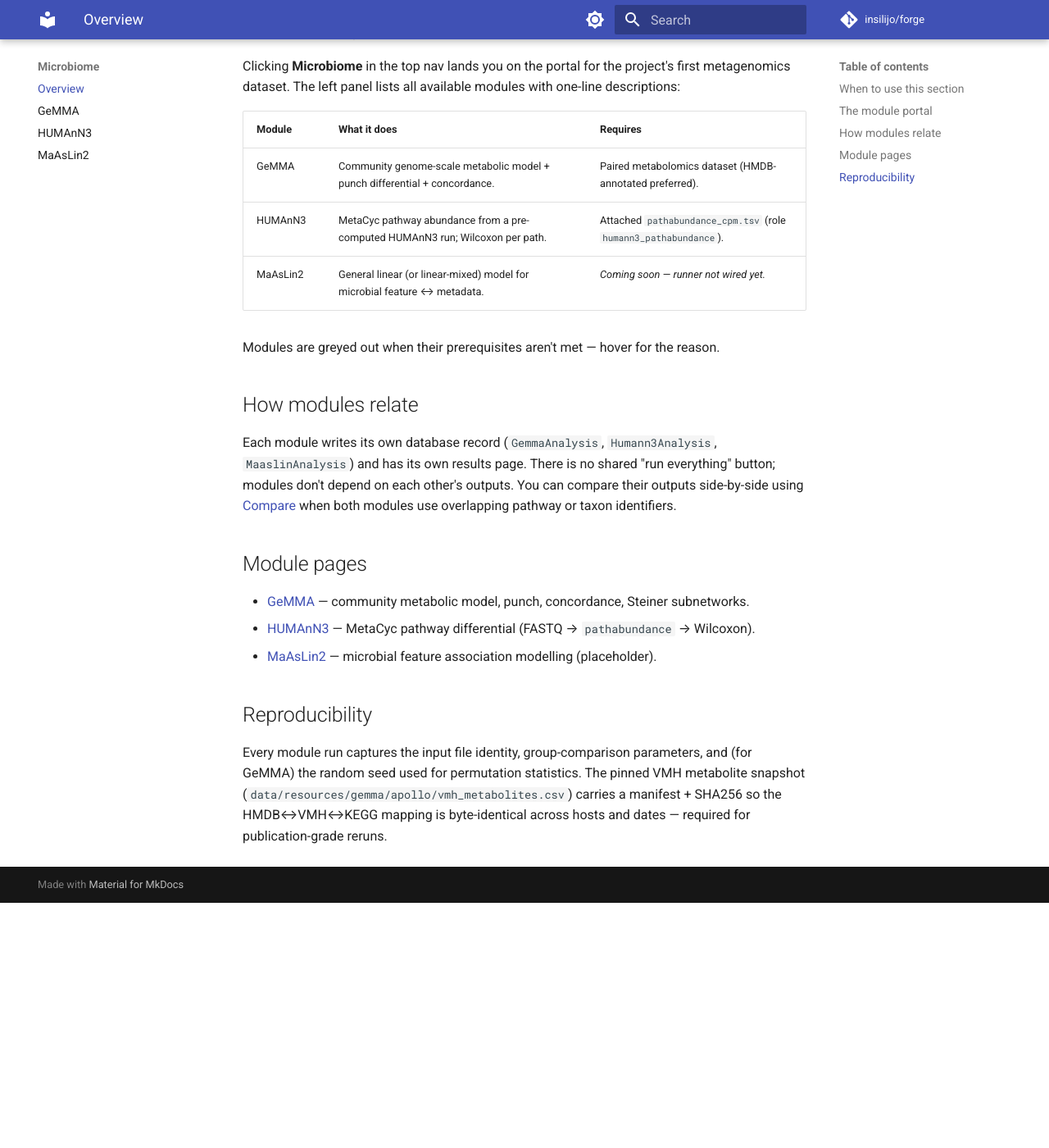
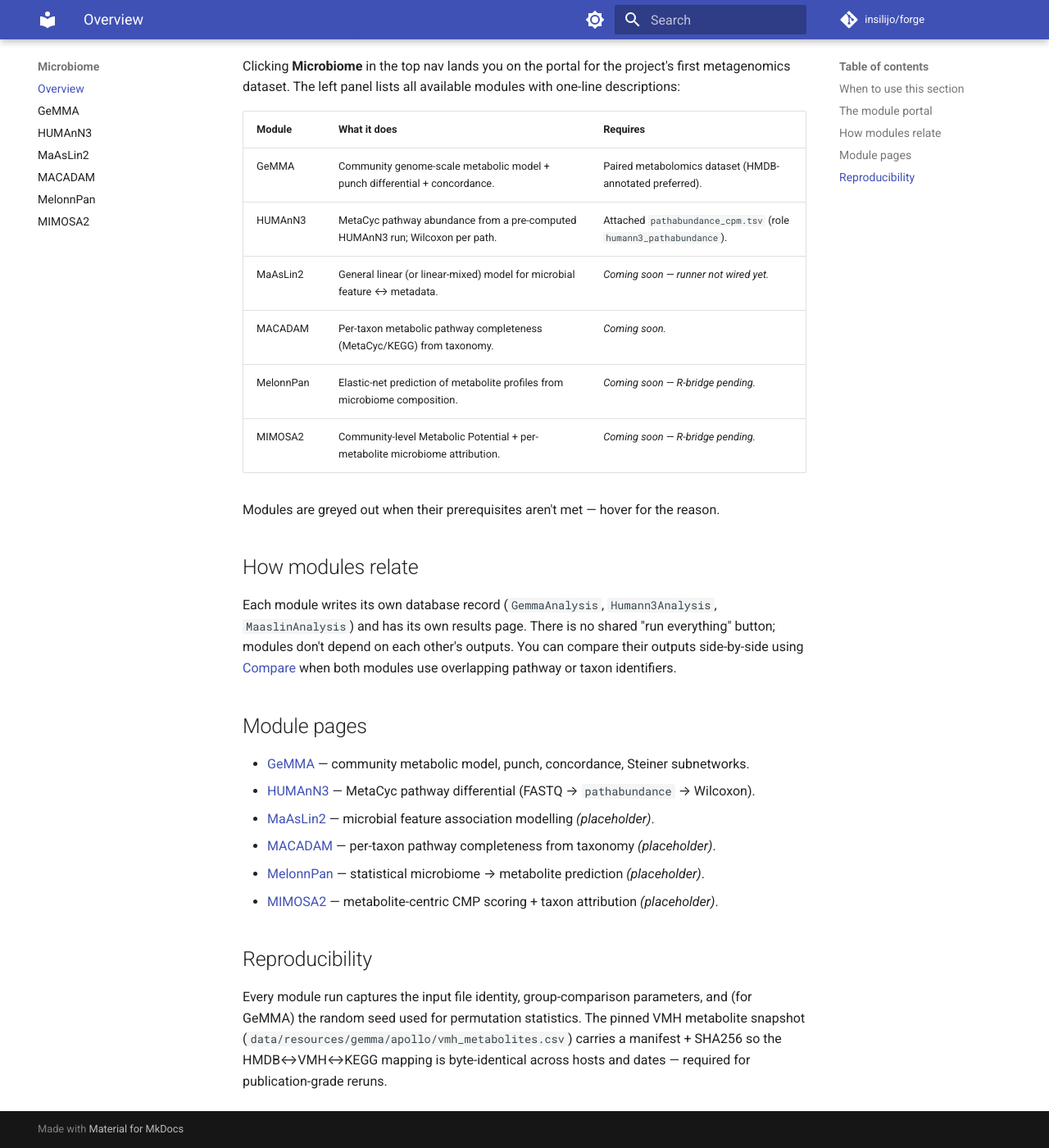
Before and after one commit to insilijo/forge, an MkDocs documentation site: the page built from docs/microbiome/index.md, in a window 1280 px wide and 1400 px high, scrolled down 521 px. Shown: the whole window at 82% size. Built offline with MkDocs 1.6.1 and Material for MkDocs 9.7.7, drawn with Linux system fonts in a browser that asks for light colours; comment, search, counter and statistics services are not loaded; before the commit the page ends 1622 px from its top, so only the background shows below that.

Commit message:
update docs

```diff
--- a/docs/microbiome/index.md
+++ b/docs/microbiome/index.md
@@ -26,6 +26,9 @@ available modules with one-line descriptions:
 | GeMMA     | Community genome-scale metabolic model + punch differential + concordance.    | Paired metabolomics dataset (HMDB-annotated preferred). |
 | HUMAnN3   | MetaCyc pathway abundance from a pre-computed HUMAnN3 run; Wilcoxon per path. | Attached `pathabundance_cpm.tsv` (role `humann3_pathabundance`). |
 | MaAsLin2  | General linear (or linear-mixed) model for microbial feature ↔ metadata.      | *Coming soon — runner not wired yet.*                   |
+| MACADAM   | Per-taxon metabolic pathway completeness (MetaCyc/KEGG) from taxonomy.         | *Coming soon.*                                          |
+| MelonnPan | Elastic-net prediction of metabolite profiles from microbiome composition.    | *Coming soon — R-bridge pending.*                       |
+| MIMOSA2   | Community-level Metabolic Potential + per-metabolite microbiome attribution.  | *Coming soon — R-bridge pending.*                       |
 
 Modules are greyed out when their prerequisites aren't met — hover for
 the reason.
@@ -43,7 +46,10 @@ overlapping pathway or taxon identifiers.
 
 - [GeMMA](gemma.md) — community metabolic model, punch, concordance, Steiner subnetworks.
 - [HUMAnN3](humann3.md) — MetaCyc pathway differential (FASTQ → `pathabundance` → Wilcoxon).
-- [MaAsLin2](maaslin.md) — microbial feature association modelling (placeholder).
+- [MaAsLin2](maaslin.md) — microbial feature association modelling *(placeholder)*.
+- [MACADAM](macadam.md) — per-taxon pathway completeness from taxonomy *(placeholder)*.
+- [MelonnPan](melonnpan.md) — statistical microbiome → metabolite prediction *(placeholder)*.
+- [MIMOSA2](mimosa2.md) — metabolite-centric CMP scoring + taxon attribution *(placeholder)*.
 
 ## Reproducibility
 
--- a/mkdocs.yml
+++ b/mkdocs.yml
@@ -25,6 +25,9 @@ nav:
     - GeMMA: microbiome/gemma.md
     - HUMAnN3: microbiome/humann3.md
     - MaAsLin2: microbiome/maaslin.md
+    - MACADAM: microbiome/macadam.md
+    - MelonnPan: microbiome/melonnpan.md
+    - MIMOSA2: microbiome/mimosa2.md
   - Backend:
     - GIZMO knowledge graph: tools/gizmo.md
   - Help:
```
Also changed, not shown: docs/microbiome/macadam.md (added, +36 -0 lines), docs/microbiome/melonnpan.md (added, +41 -0 lines), docs/microbiome/mimosa2.md (added, +41 -0 lines).
